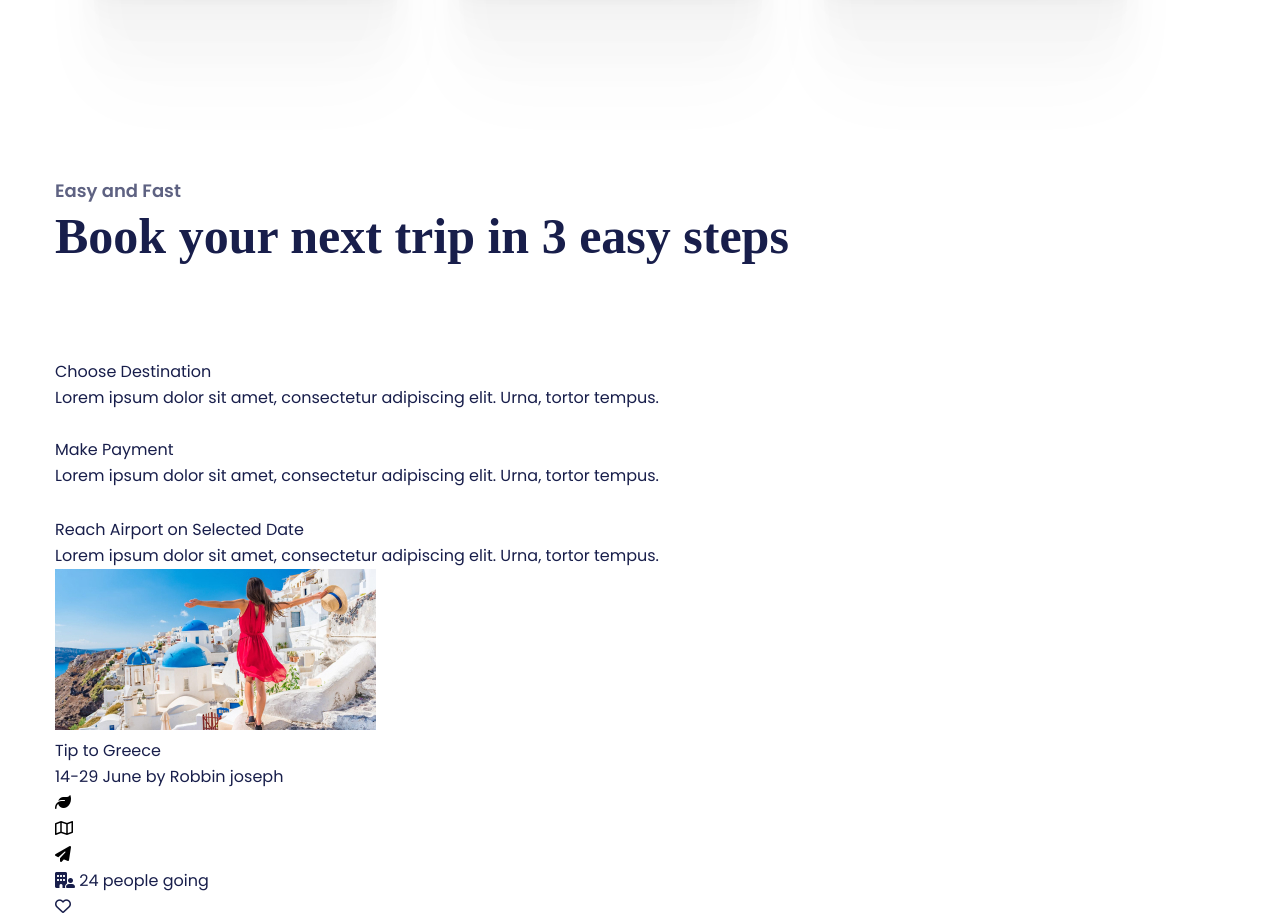
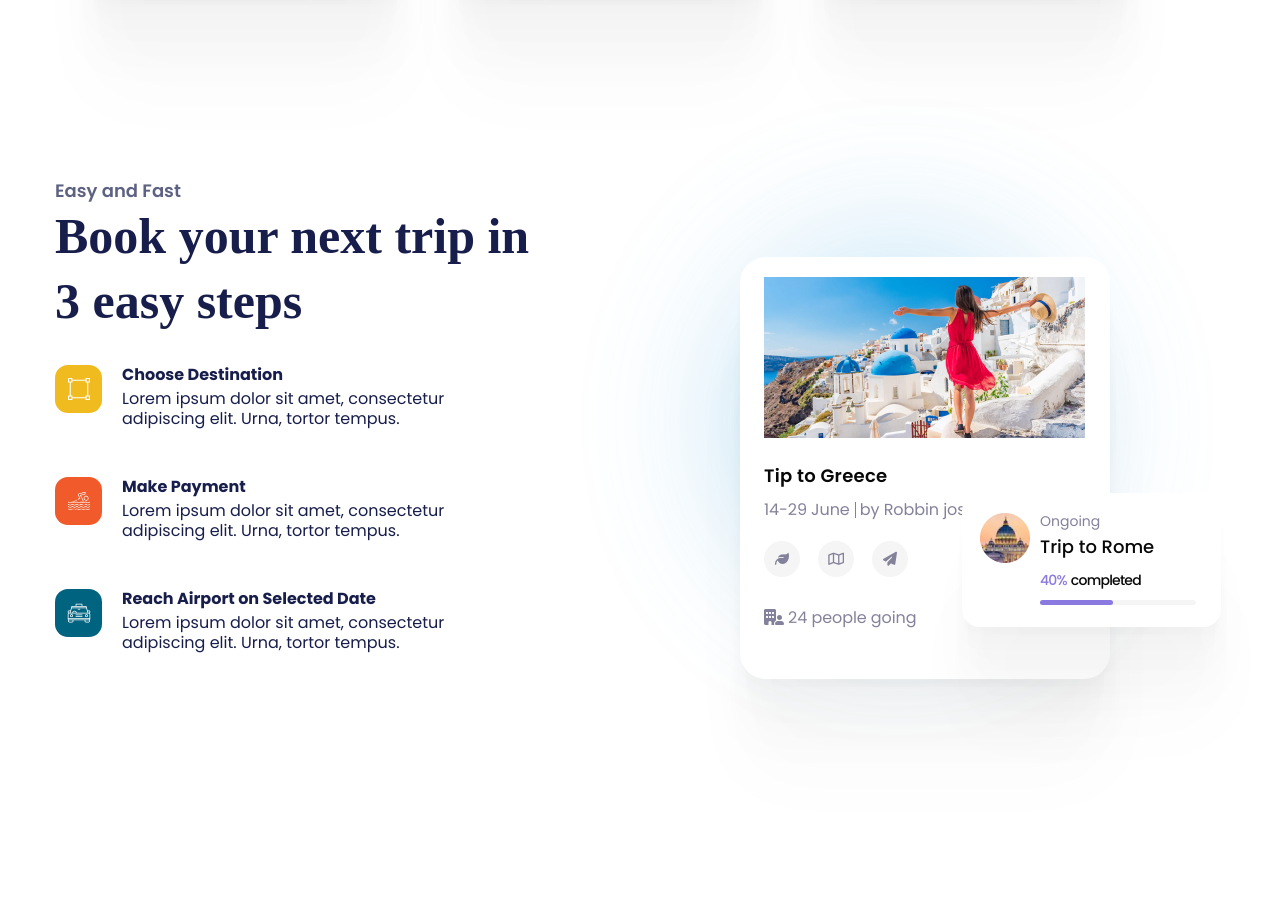
Before and after one commit to YUNA9627/Jadoo, a plain HTML site: page index.html in a window 1280 px wide. Shown: the part 2203-3120 px from the top of the page. Drawn offline with nearby package versions, Linux system fonts and the light colour scheme; a web font is replaced by a local one.

Commit message:
main 완성

```diff
--- a/css/main.css
+++ b/css/main.css
@@ -338,3 +338,164 @@ header .content .desc p{
 .destination_list p i {
   color: #000;
 }
+
+/* BOOK_A_TRIP */
+.book_a_trip {
+  display: flex;
+  justify-content: space-between;
+  background: url(/images/book_bg.svg) right top no-repeat;
+}
+.book_a_trip .content {
+  width: 511px;
+}
+.book_a_trip .pic_of_month{
+  width: 485px;
+  position: relative;
+  margin-top: 80px;
+}
+.book_a_trip .sec_tt {
+  margin-bottom: 31px;
+}
+.steps {
+  display: flex;
+  flex-direction: column;
+  gap: 48px;
+}
+.steps li {
+  display: flex;
+  gap: 20px;
+}
+.steps .icon{
+  width: 47px;
+  height: 48px;
+  border-radius: 13px;
+  display: flex;
+  justify-content: center;
+  align-items: center;
+}
+.steps .desc {
+  width: 327px;
+}
+.steps .desc h4 {
+  font-size: 16px;
+  line-height: 20px;
+  font-weight: 700;
+  margin-bottom: 4px;
+}
+.steps .desc p {
+  line-height: 1.24;
+}
+.steps li:nth-child(1) .icon{
+  background: #F0BB1F;
+}
+.steps li:nth-child(2) .icon{
+  background: #F15A2B;
+}
+.steps li:nth-child(3) .icon{
+  background: #006380;
+}
+.pic_of_month .detail{
+  padding: 20px 24px 30px;
+  background: var(--white);
+  border-radius: 26px;
+  width: 370px;
+  box-sizing: border-box;
+  box-shadow: 0px 100px 80px 0px rgba(0, 0, 0, 0.02), 0px 64.815px 46.852px 0px rgba(0, 0, 0, 0.02), 0px 38.519px 25.481px 0px rgba(0, 0, 0, 0.01), 0px 20px 13px 0px rgba(0, 0, 0, 0.01), 0px 8.148px 6.519px 0px rgba(0, 0, 0, 0.01), 0px 1.852px 3.148px 0px rgba(0, 0, 0, 0.00);
+}
+.pic_of_month .detail img {
+  margin-bottom: 20px;
+}
+.pic_of_month .detail h4 {
+  font-size: 18px;
+  line-height: 1.124;
+  color: #080809;
+  font-weight: 600;
+  margin-bottom: 13px;
+  letter-spacing: 0.015em;
+}
+.pic_of_month .detail p {
+  padding: 2px 0;
+  line-height: 16px;
+  letter-spacing: -0.005em;
+  color: #84829A;
+  margin-bottom: 21px;
+}
+.pic_of_month .detail .date {
+  border-right: 1px solid #84829A;
+  display: inline-block;
+  padding-right: 5px;
+}
+.pic_of_month .detail ul {
+  display: flex;
+  gap: 18px;
+  margin: 20px 0 30px;
+}
+.pic_of_month .detail ul li {
+  width: 36px;
+  height: 36px;
+  background: #F5F5F5;
+  border-radius: 50%;
+  display: flex;
+  justify-content: center;
+  align-items: center;
+}
+.pic_of_month .detail ul li a {
+  font-size: 14px;
+  color: #84829A;
+}
+.pic_of_month .people {
+  display: flex;
+  justify-content: space-between;
+}
+
+.ongoing {
+  display: flex;
+  gap: 10px;
+  align-items: start;
+  padding: 20px 25px 22px 18px;
+  background: var(--white);
+  border-radius: 18px;
+  position: absolute;
+  left: 222px;
+  bottom: 52px;
+  box-shadow: 0px 100px 80px 0px rgba(0, 0, 0, 0.02), 0px 64.815px 46.852px 0px rgba(0, 0, 0, 0.02), 0px 38.519px 25.481px 0px rgba(0, 0, 0, 0.01), 0px 20px 13px 0px rgba(0, 0, 0, 0.01), 0px 8.148px 6.519px 0px rgba(0, 0, 0, 0.01), 0px 1.852px 3.148px 0px rgba(0, 0, 0, 0.00);
+}
+.ongoing h5 {
+  color: #84829A;
+  font-size: 14px;
+  line-height: 1.24;
+  margin-bottom: 6px;
+}
+.ongoing h4 {
+  color: #080809;
+  font-size: 18px;
+  line-height: 1.24;
+  font-weight: 500;
+  margin-bottom: 14px;
+}
+.ongoing p {
+  font-size: 14px;
+  line-height: 1.24;
+  letter-spacing: -0.055em;
+  color: #080809;
+  font-weight: 500;
+  margin-bottom: 10px;
+}
+.ongoing p .percent {
+  color: #8A79DF;
+  margin-right: 4px;
+}
+.ongoing .progress_bar {
+  width: 156px;
+  height: 5px;
+  background: #F5F5F5;
+  border-radius: 2.5px;
+  position: relative;
+}
+.ongoing .progress_bar .bar{
+  position: absolute;
+  width: 73px;
+  height: 5px;
+  border-radius: 2.5px;
+  background: #8A79DF;
+}
```
